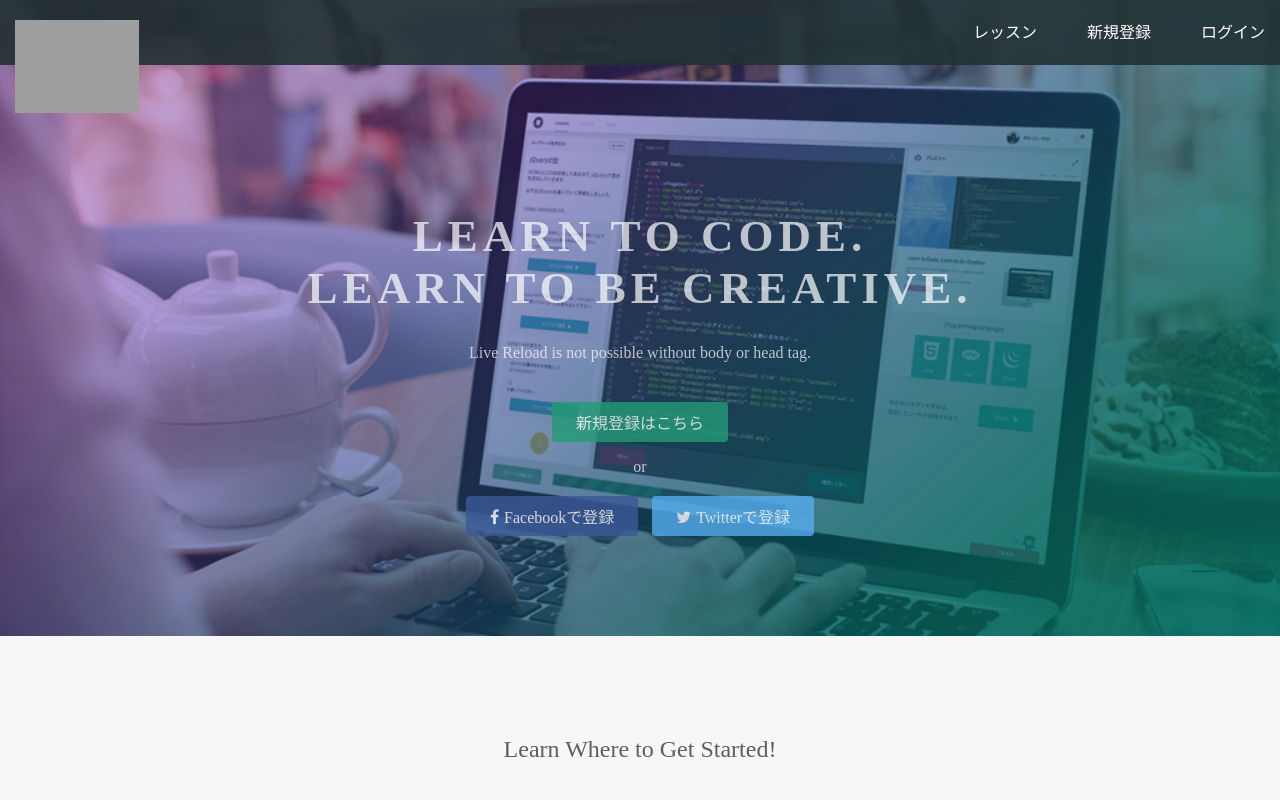
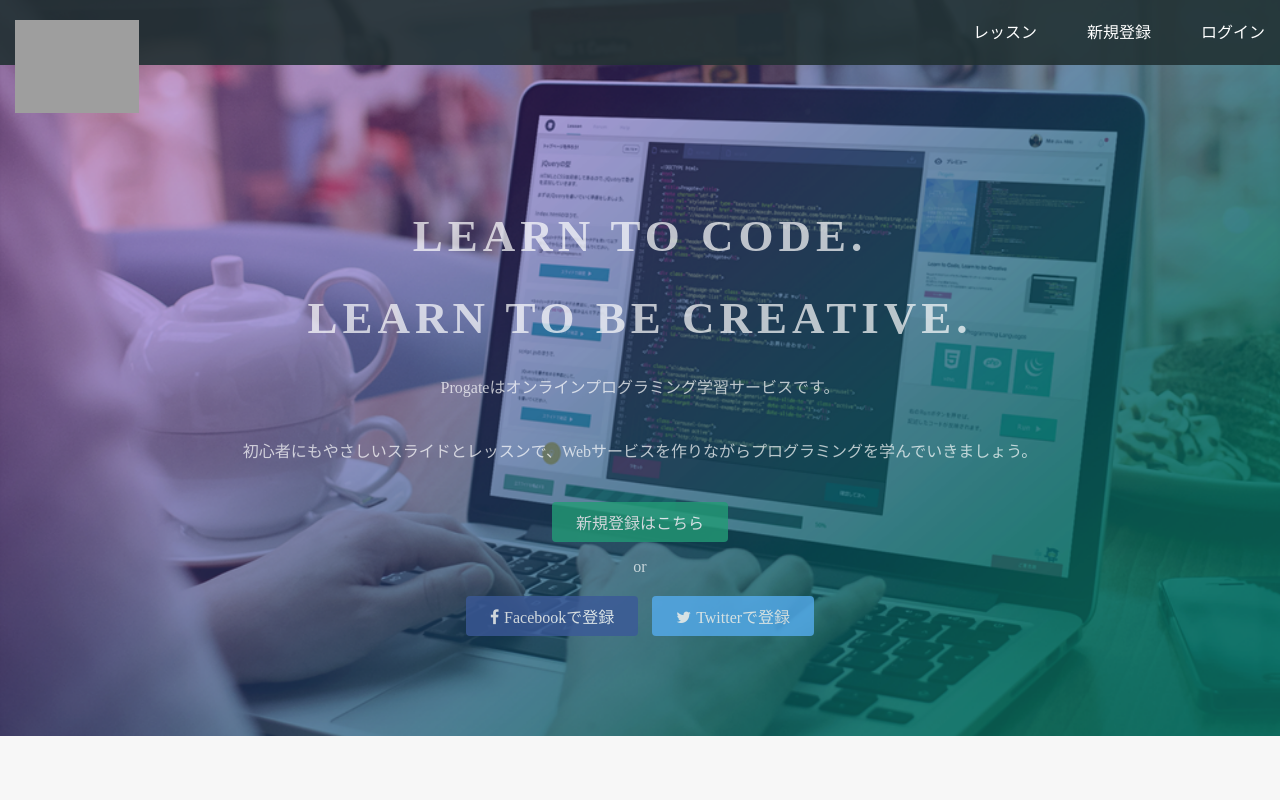
Before and after one commit to turkey505/yd, a plain HTML site: page index.html in a window 1280 px wide. Shown: the top 800 px of the page. Drawn offline with Linux system fonts and the light colour scheme; grey boxes are pictures that could not be loaded.

Commit message:
Update index.html

```diff
--- a/index.html
+++ b/index.html
@@ -23,8 +23,10 @@
   </header>
   <div class="top-wrapper">
     <div class="container">
-      <h1>LEARN TO CODE.<br>LEARN TO BE CREATIVE.</h1>
-      <p>Live Reload is not possible without body or head tag.</p>
+       <h1>LEARN TO CODE.</h1>
+        <h1>LEARN TO BE CREATIVE.</h1>
+        <p>Progateはオンラインプログラミング学習サービスです。</p>
+        <p>初心者にもやさしいスライドとレッスンで、Webサービスを作りながらプログラミングを学んでいきましょう。</p>
       <div class="btn-wrapper">
         <a href="#" class="btn signup">新規登録はこちら</a>
         <p>or</p>
```
